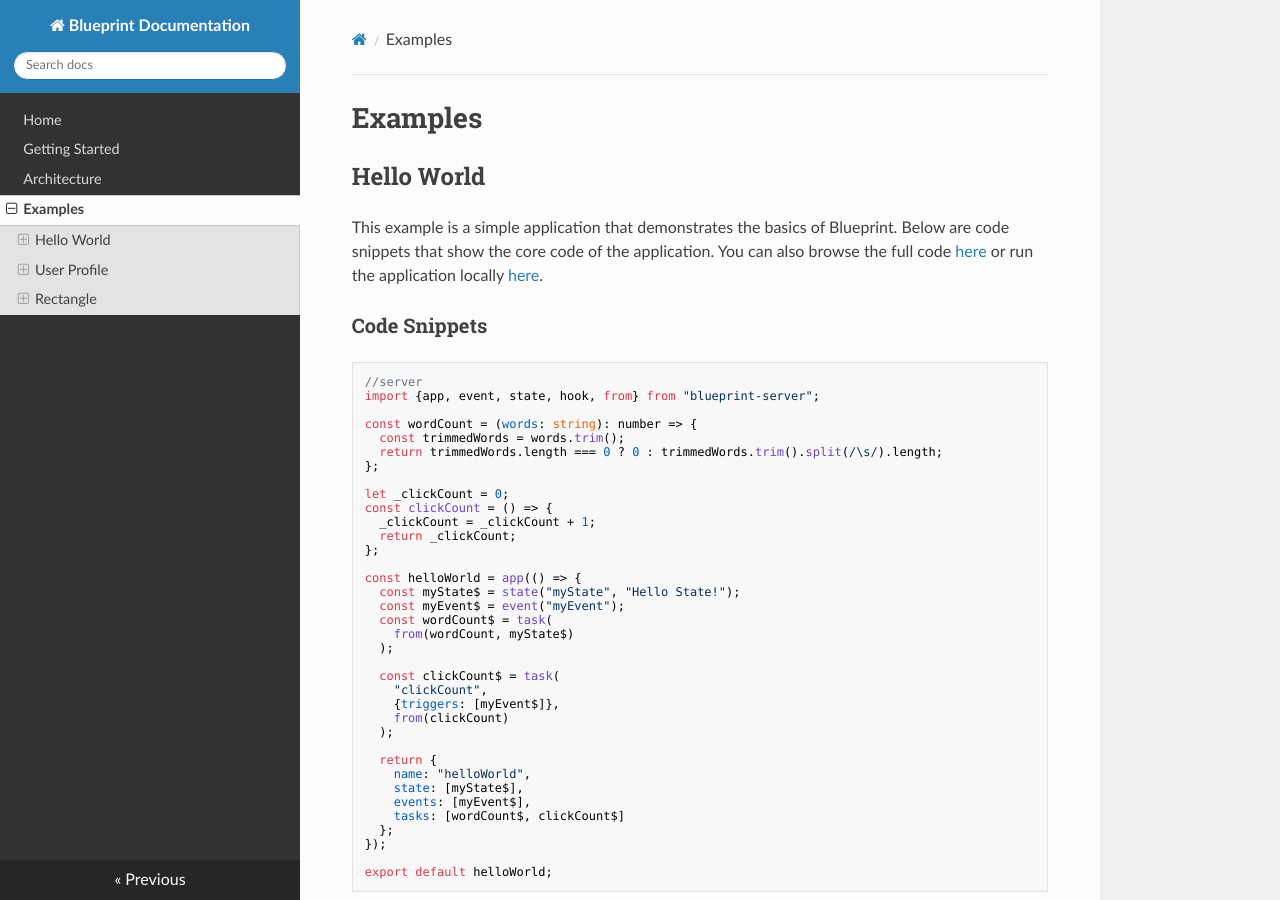
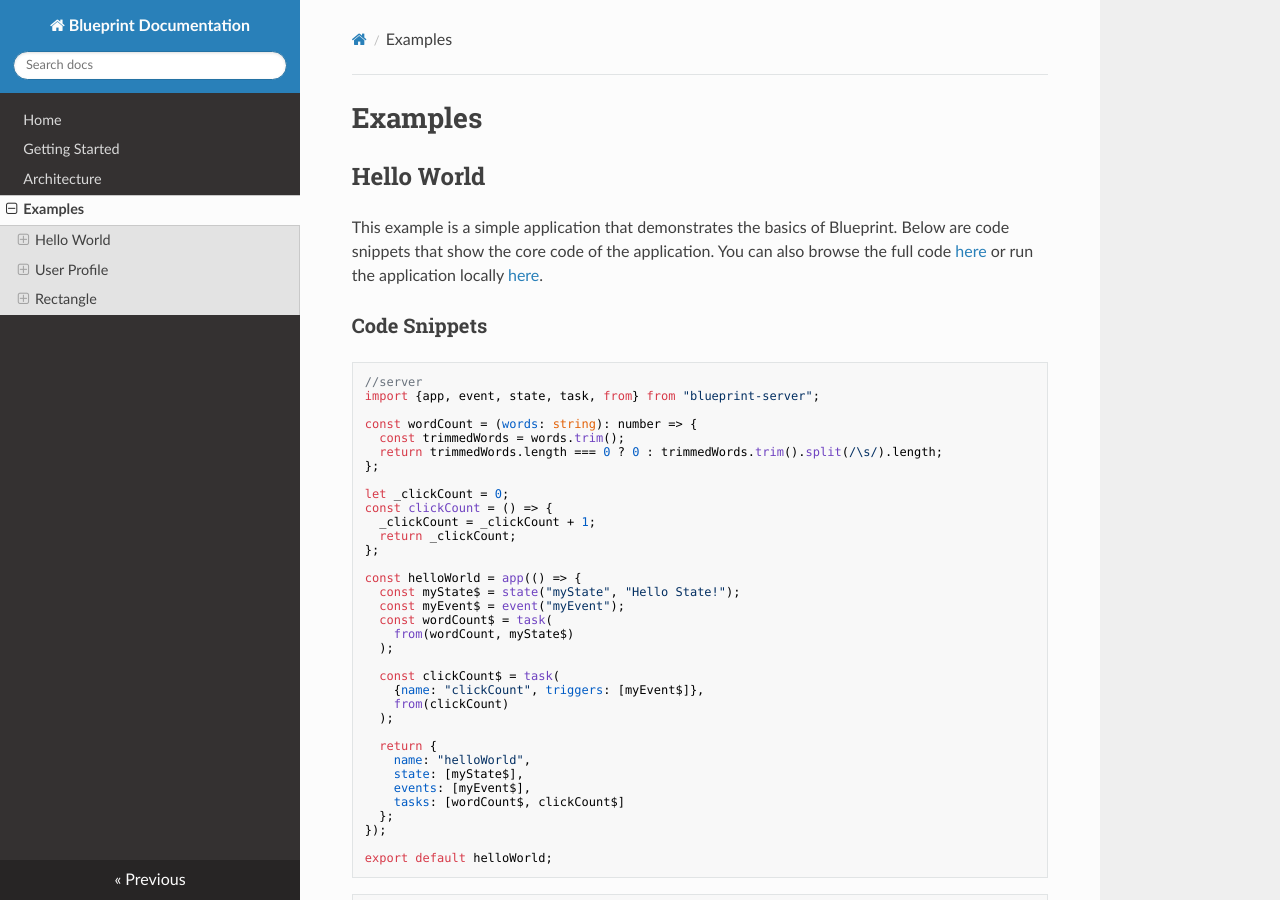
Before and after one commit to steaks/blueprint-docs, an MkDocs documentation site: the page built from docs/examples.md, in a window 1280 px wide and 900 px high. Built offline with MkDocs 1.6.1, drawn with Linux system fonts in a browser that asks for light colours; nearby versions of some CDN libraries; some of the changed text lies outside the part shown.

Commit message:
Convert to tasks

````diff
--- a/docs/examples.md
+++ b/docs/examples.md
@@ -8,7 +8,7 @@ This example is a simple application that demonstrates the basics of Blueprint.
 
 ```typescript
 //server
-import {app, event, state, hook, from} from "blueprint-server";
+import {app, event, state, task, from} from "blueprint-server";
 
 const wordCount = (words: string): number => {
   const trimmedWords = words.trim();
@@ -29,8 +29,7 @@ const helloWorld = app(() => {
   );
 
   const clickCount$ = task(
-    "clickCount",
-    {triggers: [myEvent$]},
+    {name: "clickCount", triggers: [myEvent$]},
     from(clickCount)
   );
 
@@ -109,8 +108,7 @@ export default app(() => {
   const save$ = event("save");
 
   const user$ = task(
-    "user",
-    {},
+    {name: "user"},
     from(queryUser)
   );
 
@@ -221,8 +219,7 @@ const helloWorld = app(() => {
   );
 
   const clickCount$ = task(
-    "clickCount",
-    {triggers: [myEvent$]},
+    {name: "clickCount", triggers: [myEvent$]},
     from(clickCount)
   );
 
````
Also changed, not shown: docs/architecture.md (+2 -4 lines), docs/gettingStarted.md (+1 -2 lines), docs/usage.md (deleted, +0 -7 lines).
